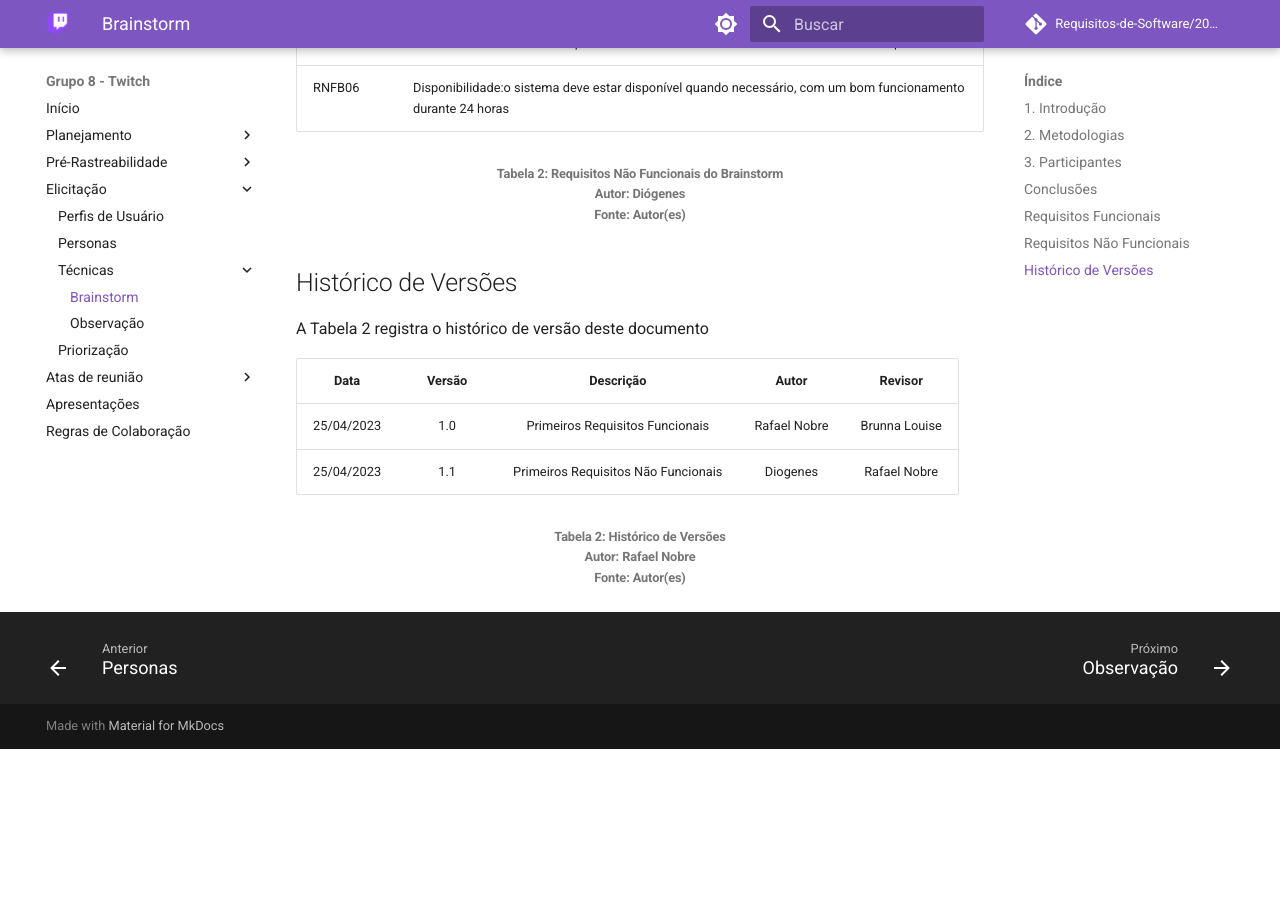
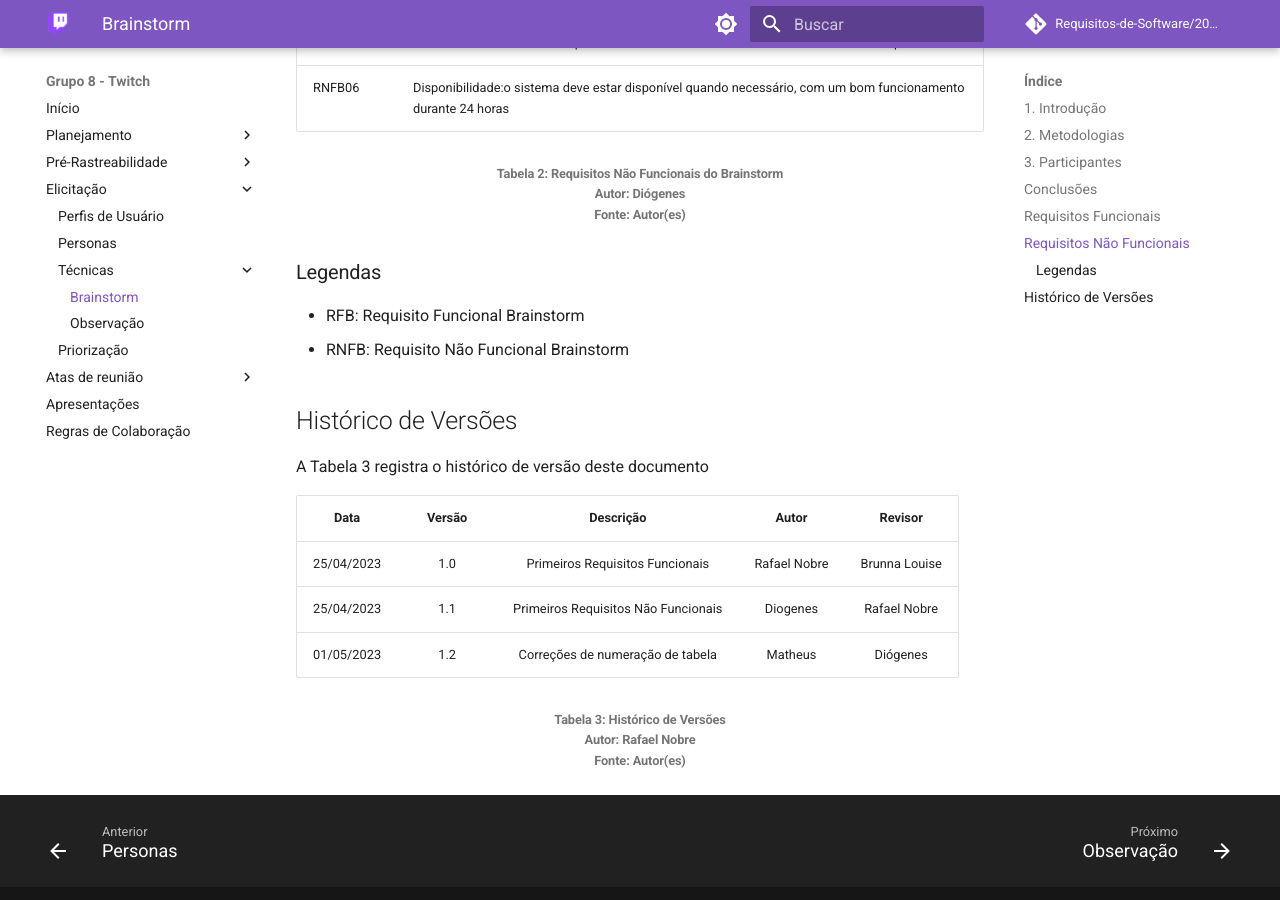
Before and after one commit to Requisitos-de-Software/2023.1-Twitch, an MkDocs documentation site: the page built from docs/elicitacao/tecnicas/Brainstorm.md, in a window 1280 px wide and 900 px high, scrolled down 3638 px. Built offline with MkDocs 1.6.1 and Material for MkDocs 9.7.7, drawn with Linux system fonts in a browser that asks for light colours; comment, search, counter and statistics services are not loaded; before the commit the page ends 4387 px from its top, so only the background shows below that.

Commit message:
docs: Correções de numeração, legendas e ortografia

```diff
--- a/docs/elicitacao/tecnicas/Brainstorm.md
+++ b/docs/elicitacao/tecnicas/Brainstorm.md
@@ -20,7 +20,6 @@
 - Ana
 
 ## Conclusões
-
 ## Requisitos Funcionais
 
 A Tabela 1 indica os requisitos funcionais elicitados por meio
@@ -93,15 +92,20 @@
 <br> Autor: Diógenes
 <br>Fonte: Autor(es)</h6>
 
+### Legendas
+
+- RFB: Requisito Funcional Brainstorm
+- RNFB: Requisito Não Funcional Brainstorm
 ## Histórico de Versões
 
-A Tabela     2 registra o histórico de versão deste documento
+A Tabela 3 registra o histórico de versão deste documento
 
 |**Data** | **Versão** | **Descrição** | **Autor** | **Revisor** |
 |:---: | :---: | :---: | :---: | :---: |
 | 25/04/2023 | 1.0 | Primeiros Requisitos Funcionais | Rafael Nobre | Brunna Louise |
 | 25/04/2023 | 1.1 | Primeiros Requisitos Não Funcionais | Diogenes | Rafael Nobre |
+| 01/05/2023 | 1.2 | Correções de numeração de tabela | Matheus | Diógenes |
 
-<h6 align = "center"> Tabela 2: Histórico de Versões
+<h6 align = "center"> Tabela 3: Histórico de Versões
 <br> Autor: Rafael Nobre
 <br>Fonte: Autor(es)</h6>
```
Also changed, not shown: docs/elicitacao/personas.md (+1 -1 lines), docs/elicitacao/priorizacao.md (+11 -3 lines), docs/elicitacao/tecnicas/observacao.md (+4 -0 lines), docs/index.md (+6 -1 lines).
